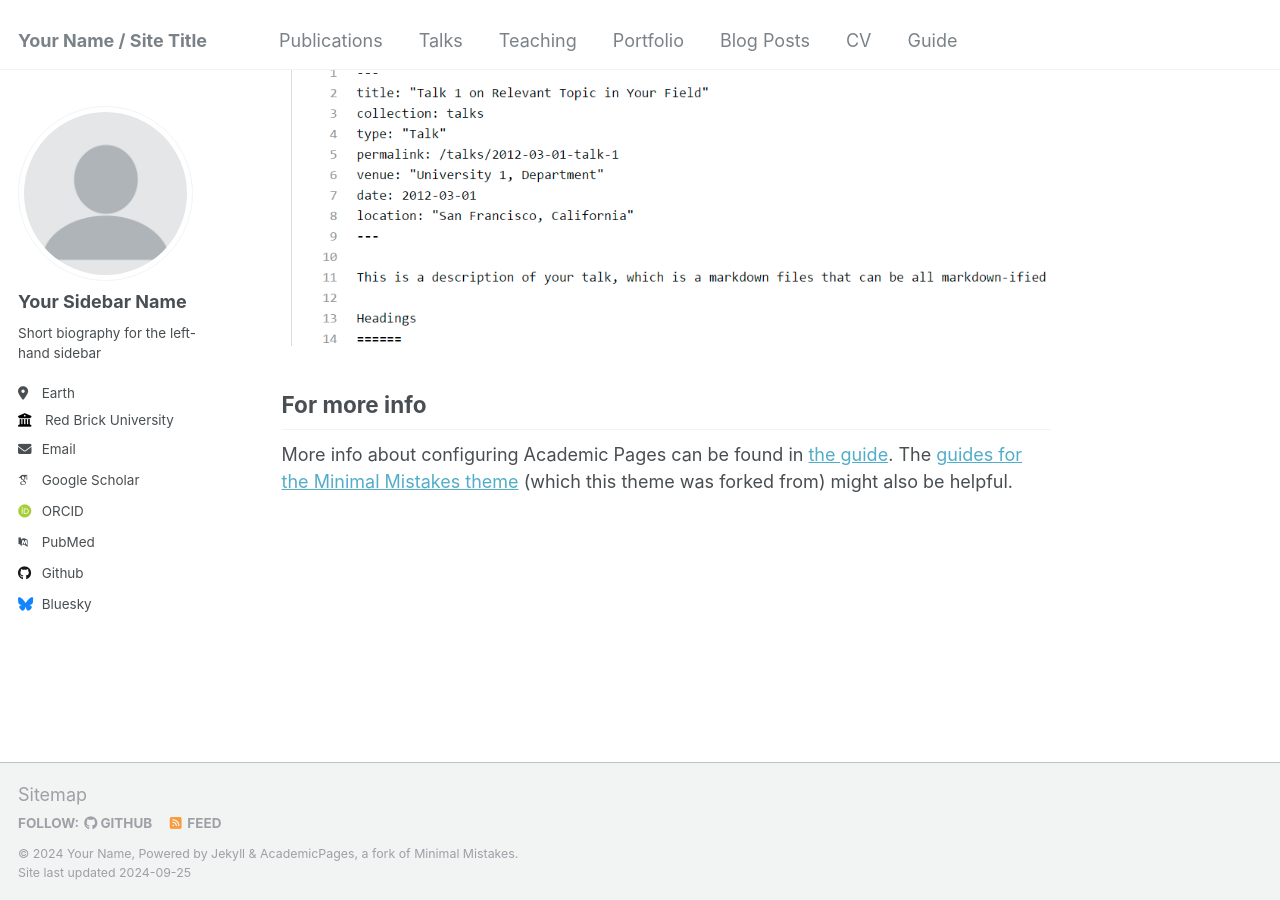
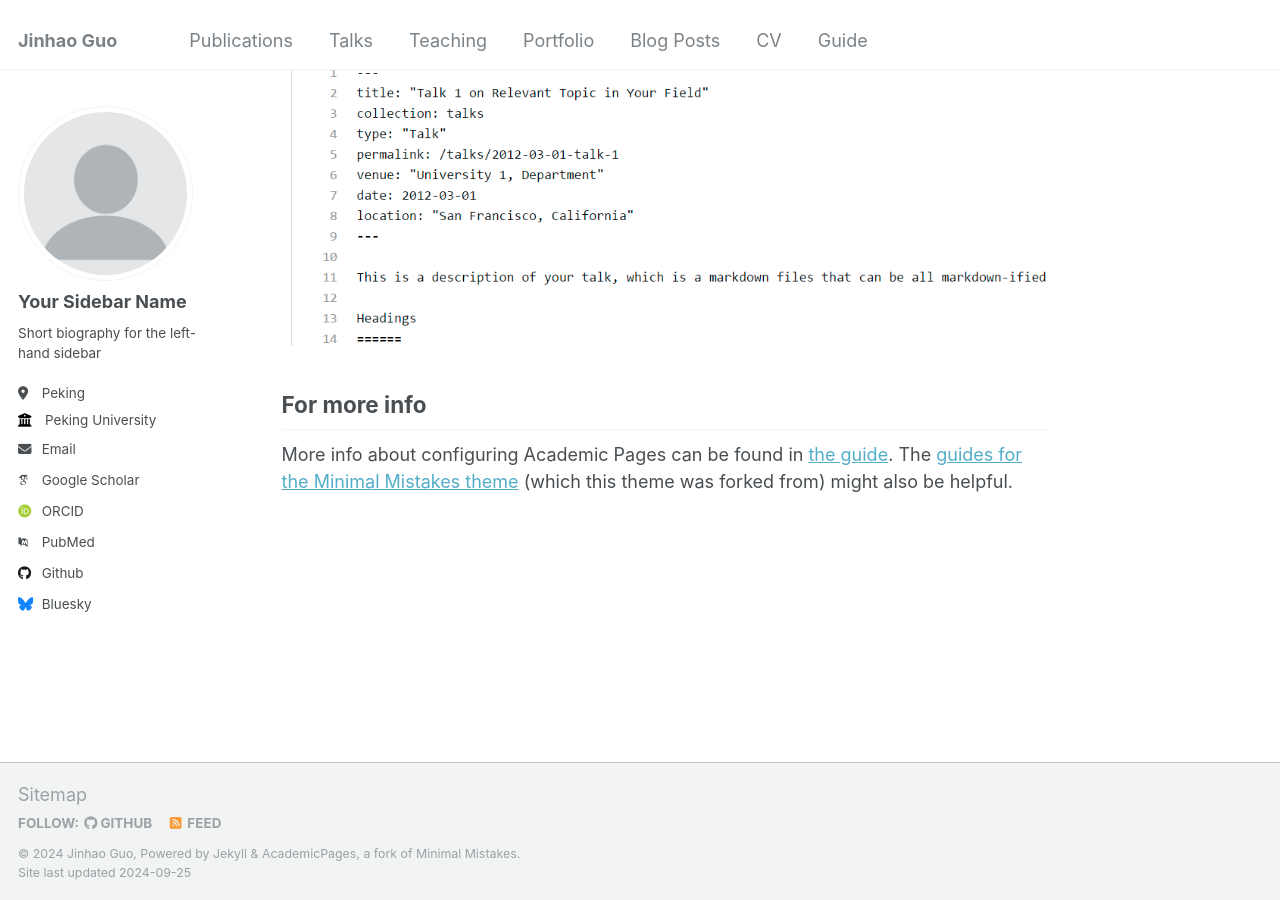
Before and after one commit to jinhao-guo/jinhao-guo.github.io, a Jekyll site: the page built from _pages/about.md, in a window 1280 px wide and 900 px high, scrolled down 2643 px. Built offline with Jekyll 4.4.1, drawn with Linux system fonts in a browser that asks for light colours; some web fonts are replaced.

Commit message:
Update _config.yml

```diff
--- a/_config.yml
+++ b/_config.yml
@@ -8,13 +8,13 @@
 
 # Basic Site Settings
 locale                   : "en-US"
-title                    : "Your Name / Site Title"
+title                    : "Jinhao Guo"
 title_separator          : "-"
-name                     : &name "Your Name"
-description              : &description "personal description"
-url                      : https://academicpages.github.io # the base hostname & protocol for your site e.g. "https://mmistakes.github.io"
+name                     : &name "Jinhao Guo"
+description              : &description ""
+url                      : https://jinhao-guo.github.io # the base hostname & protocol for your site e.g. "https://mmistakes.github.io"
 baseurl                  : "" # the subpath of your site, e.g. "/blog"
-repository               : "academicpages/academicpages.github.io"
+repository               : "jinhao-guo/jinhao-guo.github.io"
 
 # Site Author - The following control what appear as part of the author content on the side bar.
 #               If a field is blank the icon and link will not appear, otherwise it will be shown.
@@ -25,8 +25,8 @@ author:
   name             : "Your Sidebar Name"
   pronouns         : # example: "she/her"
   bio              : "Short biography for the left-hand sidebar"
-  location         : "Earth"
-  employer         : "Red Brick University"
+  location         : "Peking"
+  employer         : "Peking University"
   uri              : # URL
   email            : "none@example.org"
 
```
